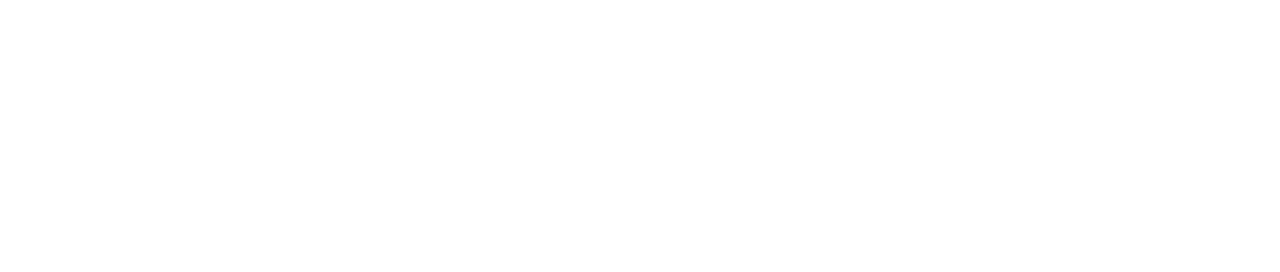
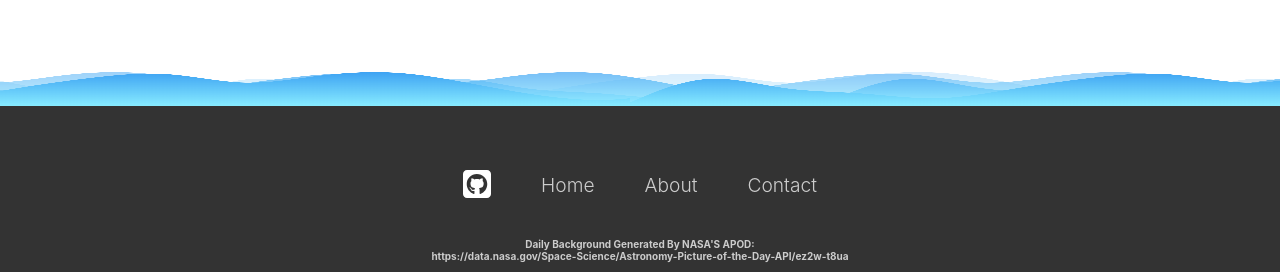
Before and after one commit to grantbrown2/SimpleList, a React (Create React App) app in the folder client/: page / in a window 1280 px wide. Shown: the part 525-797 px from the top of the page. Built offline with nearby package versions, Linux system fonts and the light colour scheme; no server answers.

Commit message:
added a bottom nav bar

```diff
--- a/client/package.json
+++ b/client/package.json
@@ -4,6 +4,7 @@
   "private": true,
   "dependencies": {
     "@fortawesome/fontawesome-svg-core": "^6.4.0",
+    "@fortawesome/free-brands-svg-icons": "^6.4.0",
     "@fortawesome/free-solid-svg-icons": "^6.4.0",
     "@fortawesome/react-fontawesome": "^0.2.0",
     "@testing-library/jest-dom": "^5.16.5",
--- a/client/public/index.html
+++ b/client/public/index.html
@@ -2,7 +2,7 @@
 <html lang="en">
   <head>
     <meta charset="utf-8" />
-    <link rel="icon" href="%PUBLIC_URL%/favicon.ico" />
+    <link rel="icon" href="favicon.ico" />
     <meta name="viewport" content="width=device-width, initial-scale=1" />
     <meta name="theme-color" content="#000000" />
     <meta
--- /dev/null
+++ b/client/src/BottomBar.css
@@ -0,0 +1,113 @@
+.footer {
+    position: absolute;
+    bottom: 0;
+    background: #333;
+    min-height: 100px;
+    display: flex;
+    justify-content: center;
+    align-items: center;
+    flex-direction: column;
+    width: 100vw ;
+}
+.social-icon,
+.menu {
+    position: relative;
+    display: flex;
+    justify-content: center;
+    align-items: center;
+    margin: 10px 0;
+    flex-wrap: wrap;
+    gap: 10px;
+}
+.social-icon__item,
+.menu__item {
+    list-style: none;
+}
+.social-icon__link {
+    font-size: 2rem;
+    color: #fff;
+    margin: 0 10px;
+    display: inline-block;
+    transition: 0.5s;
+}
+.social-icon__link:hover {
+    transform: translateY(-10px);
+}
+.menu__link {
+    font-size: 1.2rem;
+    color: #fff;
+    margin: 0 10px;
+    display: inline-block;
+    transition: 0.5s;
+    text-decoration: none;
+    opacity: 0.75;
+    font-weight: 300;
+}
+.menu__link:hover {
+    opacity: 1;
+}
+.footer p {
+    color: #fff;
+    margin: 15px 0 10px 0;
+    font-size: 1rem;
+    font-weight: 300;
+}
+
+.NASA {
+    color: #fff;
+    font-size: 10px;
+    opacity: 0.75;
+}
+
+.wave {
+    position: absolute;
+    top: -35px;
+    left: 0;
+    width: 100%;
+    height: 100px;
+    background: url("./wave.png");
+    background-size: 1000px 100px;
+}
+.wave#wave1 {
+    z-index: 1000;
+    opacity: 1;
+    bottom: 0;
+    animation: animateWaves 4s linear infinite;
+}
+.wave#wave2 {
+    z-index: 999;
+    opacity: 0.5;
+    bottom: 10px;
+    animation: animate 4s linear infinite !important;
+}
+.wave#wave3 {
+    z-index: 1000;
+    opacity: 0.2;
+    bottom: 15px;
+    animation: animateWaves 3s linear infinite;
+}
+.wave#wave4 {
+    z-index: 999;
+    opacity: 0.7;
+    bottom: 20px;
+    animation: animate 3s linear infinite;
+}
+@keyframes animateWaves {
+    0% {
+        background-position-x: 1000px;
+    }
+    100% {
+        background-position-x: 0px;
+    }
+}
+@keyframes animate {
+    0% {
+        background-position-x: -1000px;
+    }
+    100% {
+        background-position-x: 0px;
+    }
+}
+.social-icon__item .md {
+    color: white;
+}
--- /dev/null
+++ b/client/src/components/BottomBar.jsx
@@ -0,0 +1,50 @@
+import React from 'react'
+import '../BottomBar.css';
+import { FontAwesomeIcon } from '@fortawesome/react-fontawesome';
+import { faGithubSquare } from '@fortawesome/free-brands-svg-icons';
+
+
+
+
+const BottomBar = () => {
+
+    return (
+        <footer className="footer">
+            <div className="waves">
+                <div className="wave" id="wave1"></div>
+                <div className="wave" id="wave2"></div>
+                <div className="wave" id="wave3"></div>
+                <div className="wave" id="wave4"></div>
+            </div>
+            <ul className="social-icon">
+                <li className="social-icon__item">
+                </li>
+            </ul>
+            <ul className="menu">
+                <li className="menu__item">
+                    <a className="social-icon__link" href="https://github.com/grantbrown2/SimpleList">
+                        <FontAwesomeIcon icon={faGithubSquare} />
+                    </a>
+                </li>
+                <li className="menu__item">
+                    <a className="menu__link" href="/">
+                        Home
+                    </a>
+                </li>
+                <li className="menu__item">
+                    <a className="menu__link" href="/">
+                        About
+                    </a>
+                </li>
+                <li className="menu__item">
+                    <a className="menu__link" href="/">
+                        Contact
+                    </a>
+                </li>
+            </ul>
+            <h4 className='NASA'>Daily Background Generated By NASA'S APOD: <br /> https://data.nasa.gov/Space-Science/Astronomy-Picture-of-the-Day-API/ez2w-t8ua</h4>
+        </footer>
+    )
+}
+
+export default BottomBar
--- a/client/src/components/ShowAllLists.jsx
+++ b/client/src/components/ShowAllLists.jsx
@@ -1,4 +1,4 @@
-import React, {useEffect, useState} from 'react'
+import React, {useEffect} from 'react'
 import '../Lists.css';
 import axios from 'axios'
 import AddItem from './AddItem';
@@ -9,7 +9,6 @@
 const ShowAllLists = (props) => {
 
     const { list, setList} = props;
-    const [selectedColors, setSelectedColors] = useState({});
 
     useEffect(()=> {
         axios.get('http://localhost:8000/api/list')
@@ -161,10 +160,6 @@
     };
 
     const handleColorChange = (listItemId, color) => {
-        setSelectedColors((prevSelectedColors) => ({
-            ...prevSelectedColors,
-            [listItemId]: color
-        }));
         axios.put(`http://localhost:8000/api/update/list/${listItemId}`, {
             colorChoice: color
         })
--- a/client/src/views/Main.jsx
+++ b/client/src/views/Main.jsx
@@ -2,6 +2,7 @@
 import NavBar from '../components/NavBar';
 import ShowAllLists from '../components/ShowAllLists';
 import axios from 'axios';
+import BottomBar from '../components/BottomBar';
 
 const getYoutubeVideoId = (url) => {
     // Extracts the video ID from a YouTube URL
@@ -59,26 +60,11 @@
         backgroundImageStyle.backgroundImage = `url(${URL})`;
     }
 
-    const pStyle = {
-        color: 'white',
-        position: 'absolute',
-        bottom: '10px',
-        left: '50%',
-        transform: 'translateX(-50%)',
-        fontSize: '10px',
-    }
-
-    const thumbnailStyle = {
-        maxWidth: '100%',
-        maxHeight: '100%'
-    }
-
     return (
         <div className="background" style={backgroundImageStyle}>
             <NavBar list={list} setList={setList} />
             <ShowAllLists list={list} setList={setList}/>
-            <p style={pStyle}>Daily Background Generated By NASA'S APOD: <br /> https://data.nasa.gov/Space-Science/Astronomy-Picture-of-the-Day-API/ez2w-t8ua</p>
-
+            <BottomBar />
         </div>
     )
 }
```
Also changed, not shown: client/src/wave.png (added), 1 other file (tests, documents, lock files or other folders).
